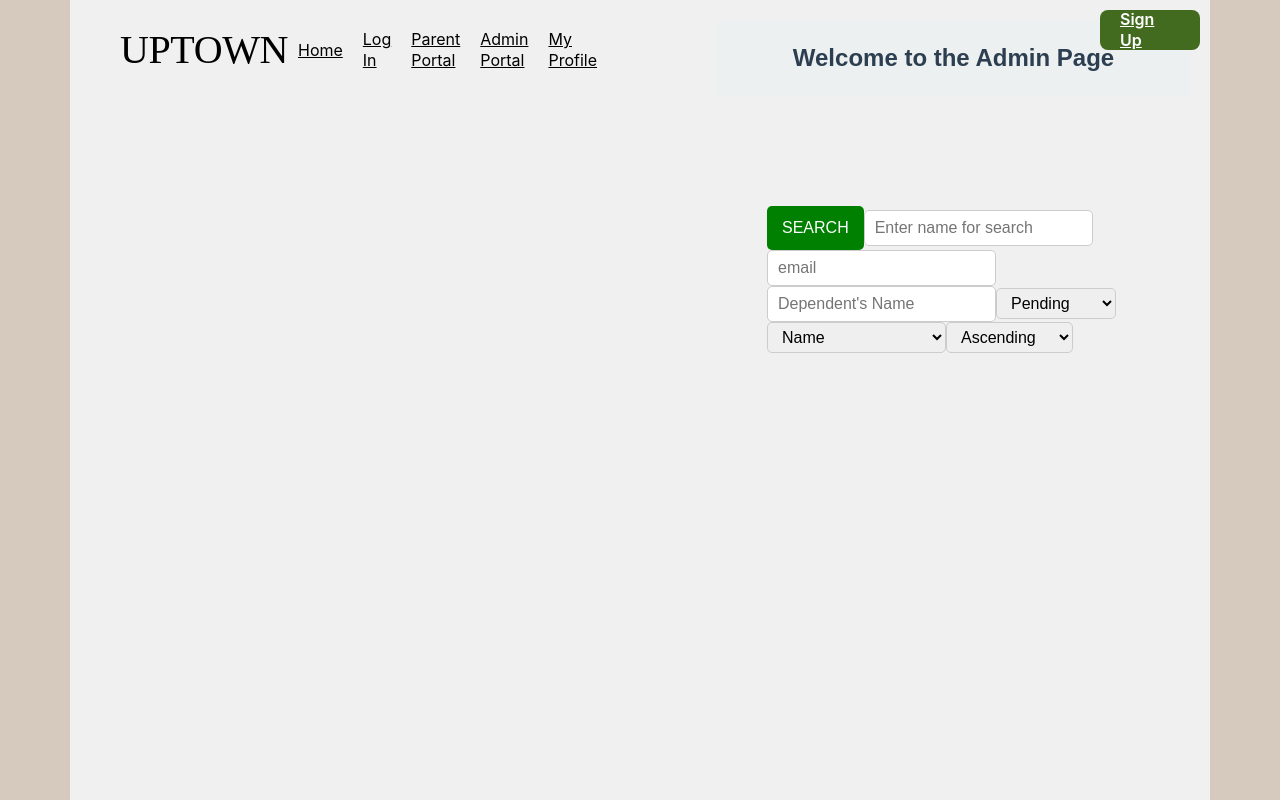
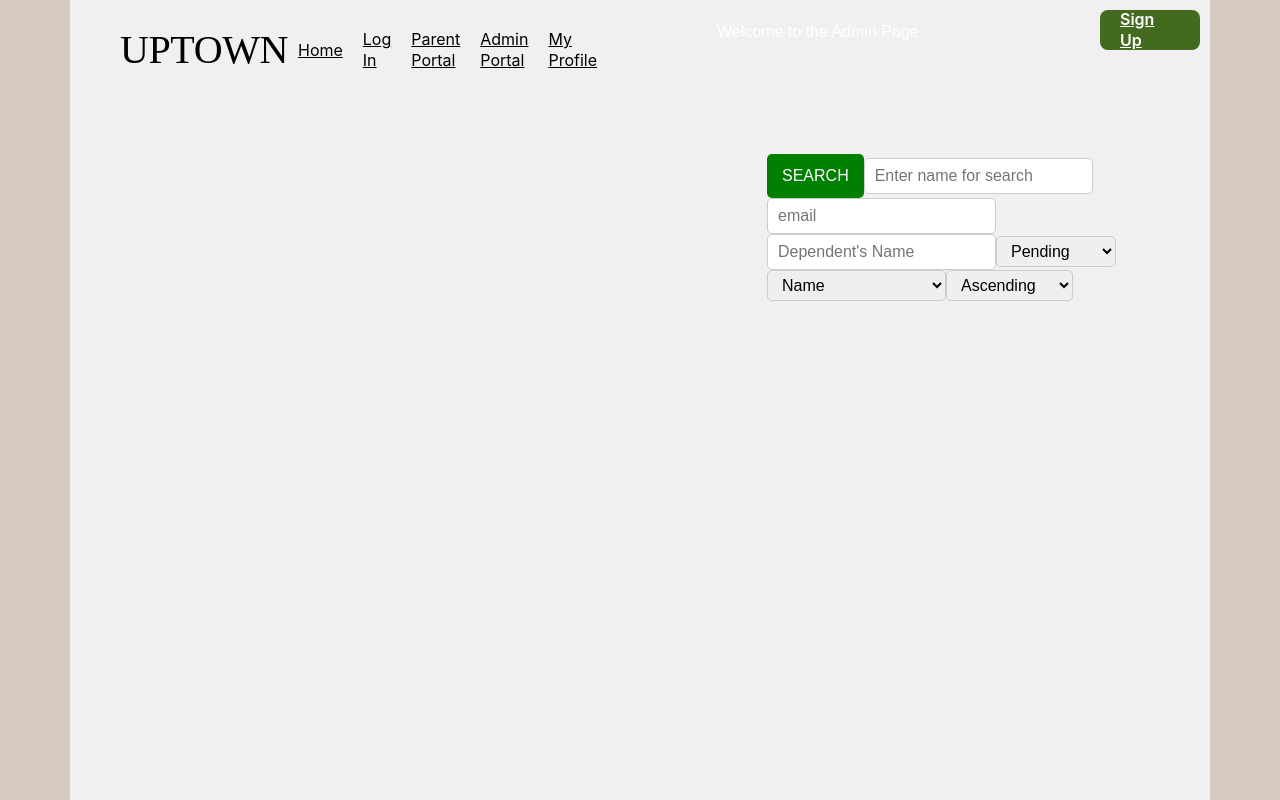
Before and after one commit to nmingora/Accessibility_WebApp, a React app in the folder client/udchat/: page /AdminProcessApps in a window 1280 px wide. Built offline with nearby package versions, Linux system fonts and the light colour scheme; some packages are replaced by stand-ins of ours.

Commit message:
don't need this header. it's bad. will use global header instead

```diff
--- a/client/udchat/src/Components/AdminProcessApps.css
+++ b/client/udchat/src/Components/AdminProcessApps.css
@@ -1,12 +1,4 @@
-header {
-    color: #2c3e50; /* Sets the text color */
-    font-size: 24px; /* Sets the font size */
-    font-weight: bold; /* Makes the font bold */
-    text-align: center; /* Centers the text */
-    padding: 20px 0; /* Adds padding above and below the text */
-    background-color: #ecf0f1; /* Light background color for the header */
-    width: 100%; /* Ensure the header extends full width */
-  }
+
 
 .adminToolBar {
     display: absolute;
```
